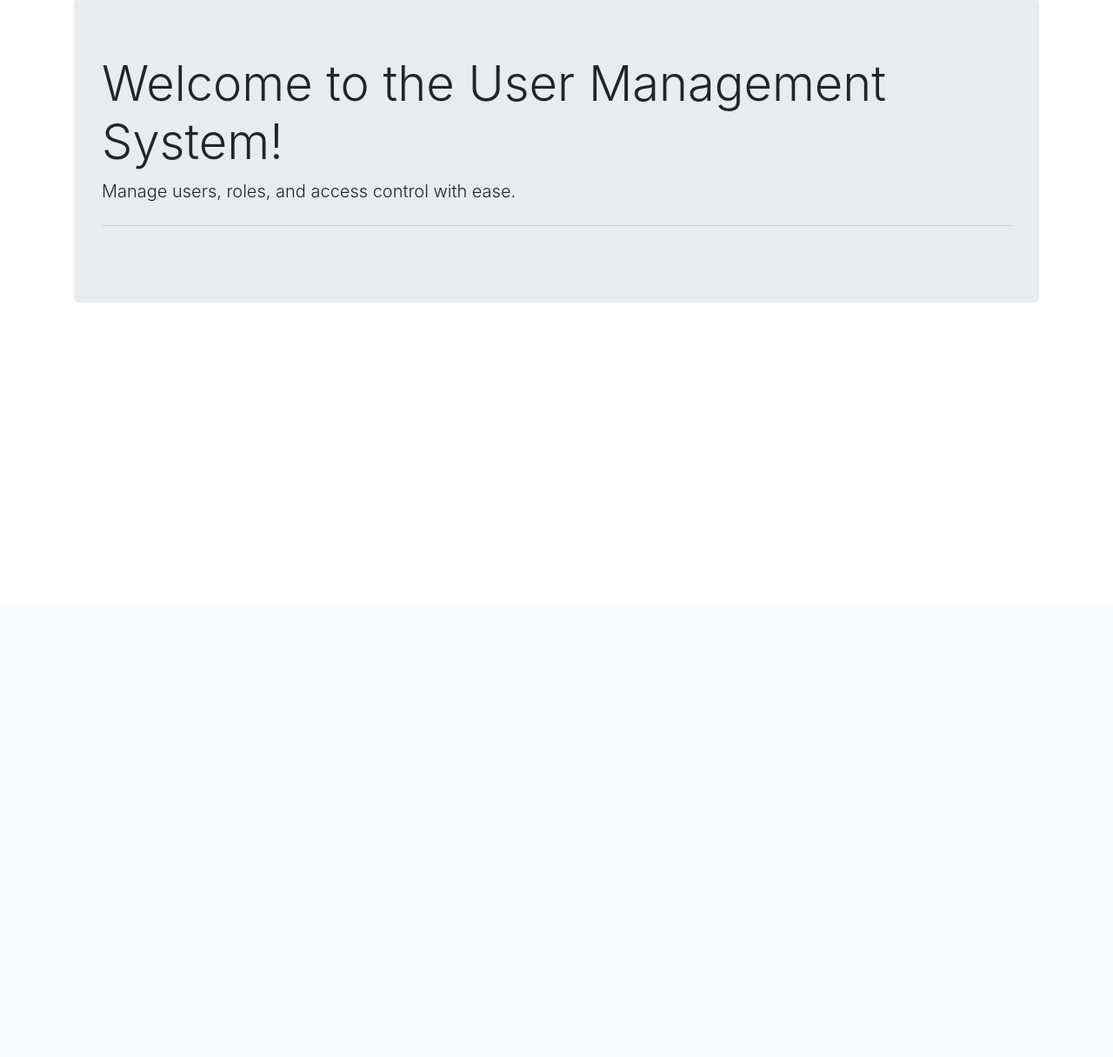
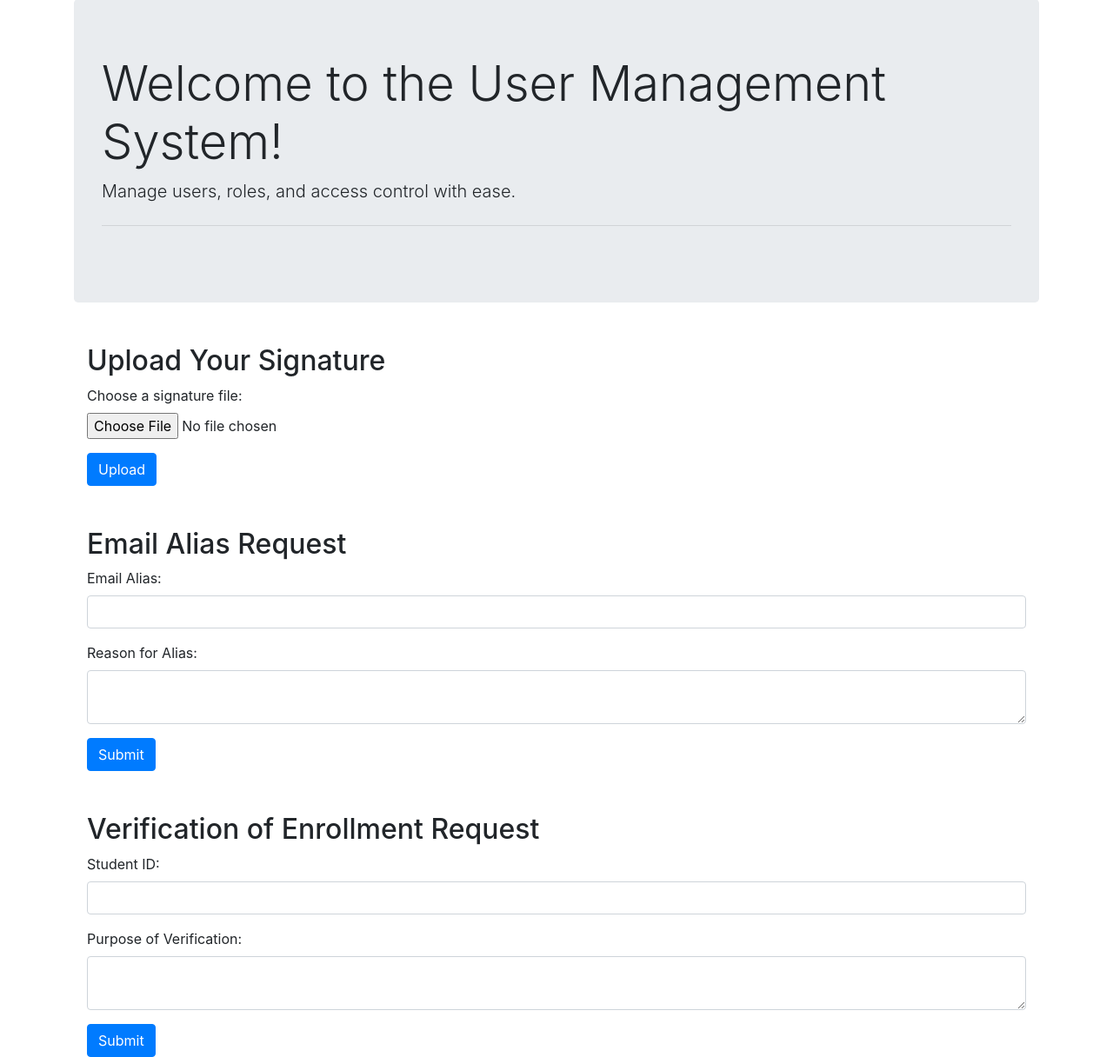
Before and after one commit to MontyPithon/bancroff, a Flask app: page / in a window 1280 px wide. Shown: the part 105-1321 px from the top of the page at 87% size. Before the commit the page ends 453 px from the top, so only its background shows below. Run offline with Flask 3, Linux system fonts and the light colour scheme; some libraries are stand-ins or nearby versions.

Commit message:
Added forms for email alias and verification for enrollment, added 2 new files email_alias.html and verification_of_enrollment.html to handle these new forms

```diff
--- a/templates/index.html
+++ b/templates/index.html
@@ -11,4 +11,134 @@
     <a class="btn btn-primary btn-lg" href="{{ url_for('create_user') }}" role="button">Create User</a>
     {% endif %}
 </div>
+
+<!-- Signature Upload Section -->
+<div class="container mt-5">
+    <h2>Upload Your Signature</h2>
+    <form id="signatureForm" enctype="multipart/form-data">
+        <input type="hidden" id="userId" name="userId" value="{{ session.get('user_id') }}">
+        <div class="form-group">
+            <label for="signatureFile">Choose a signature file:</label>
+            <input type="file" class="form-control-file" id="signatureFile" name="signatureFile" accept="image/*" required>
+        </div>
+        <button type="submit" class="btn btn-primary">Upload</button>
+    </form>
+</div>
+
+<!-- Email Alias Approval Form Section -->
+<div class="container mt-5">
+    <h2>Email Alias Request</h2>
+    <form id="emailAliasForm">
+        <input type="hidden" id="firstName" name="firstName">
+        <input type="hidden" id="lastName" name="lastName">
+        <input type="hidden" id="submissionDate" name="submissionDate">
+        <div class="form-group">
+            <label for="alias">Email Alias:</label>
+            <input type="text" class="form-control" id="alias" name="alias" required>
+        </div>
+        <div class="form-group">
+            <label for="reason">Reason for Alias:</label>
+            <textarea class="form-control" id="reason" name="reason" required></textarea>
+        </div>
+        <button type="submit" class="btn btn-primary">Submit</button>
+    </form>
+</div>
+
+<!-- Verification of Enrollment Approval Form Section -->
+<div class="container mt-5">
+    <h2>Verification of Enrollment Request</h2>
+    <form id="verificationOfEnrollmentForm">
+        <input type="hidden" id="firstName" name="firstName">
+        <input type="hidden" id="lastName" name="lastName">
+        <input type="hidden" id="submissionDate" name="submissionDate">
+        <div class="form-group">
+            <label for="student_id">Student ID:</label>
+            <input type="text" class="form-control" id="student_id" name="student_id" required>
+        </div>
+        <div class="form-group">
+            <label for="purpose">Purpose of Verification:</label>
+            <textarea class="form-control" id="purpose" name="purpose" required></textarea>
+        </div>
+        <button type="submit" class="btn btn-primary">Submit</button>
+    </form>
+</div>
+
+<script>
+    document.addEventListener('DOMContentLoaded', (event) => {
+        // Fetch user details from session and populate the form fields
+        fetch('/api/get_user_details')
+            .then(response => response.json())
+            .then(data => {
+                document.getElementById('firstName').value = data.firstName;
+                document.getElementById('lastName').value = data.lastName;
+                document.getElementById('submissionDate').value = new Date().toISOString().split('T')[0];
+            });
+    });
+
+    document.getElementById('signatureForm').addEventListener('submit', function(event) {
+        event.preventDefault();
+        const formData = new FormData(this);
+        // Placeholder for backend integration: Update the database with the signature file
+        fetch('/upload_signature', {
+            method: 'POST',
+            body: formData,
+        })
+        .then(response => response.json())
+        .then(data => {
+            if (data.message) {
+                alert(data.message);
+            } else {
+                alert('An error occurred while uploading the signature.');
+            }
+        })
+        .catch(error => {
+            console.error('Error:', error);
+            alert('An error occurred while uploading the signature.');
+        });
+    });
+
+    document.getElementById('emailAliasForm').addEventListener('submit', function(event) {
+        event.preventDefault();
+        const formData = new FormData(this);
+        // Placeholder for backend integration: Update the database with the email alias request
+        fetch('/submit_email_alias', {
+            method: 'POST',
+            body: formData,
+        })
+        .then(response => response.json())
+        .then(data => {
+            if (data.message) {
+                alert(data.message);
+            } else {
+                alert('An error occurred while submitting the email alias request.');
+            }
+        })
+        .catch(error => {
+            console.error('Error:', error);
+            alert('An error occurred while submitting the email alias request.');
+        });
+    });
+
+    document.getElementById('verificationOfEnrollmentForm').addEventListener('submit', function(event) {
+        event.preventDefault();
+        const formData = new FormData(this);
+        // Placeholder for backend integration: Update the database with the verification of enrollment request
+        fetch('/submit_verification_of_enrollment', {
+            method: 'POST',
+            body: formData,
+        })
+        .then(response => response.json())
+        .then(data => {
+            if (data.message) {
+                alert(data.message);
+            } else {
+                alert('An error occurred while submitting the verification of enrollment request.');
+            }
+        })
+        .catch(error => {
+            console.error('Error:', error);
+            alert('An error occurred while submitting the verification of enrollment request.');
+        });
+    });
+</script>
 {% endblock %}
```
Also changed, not shown: templates/email_alias.html (added, +52 -0 lines), templates/verification_of_enrollment.html (added, +52 -0 lines).
